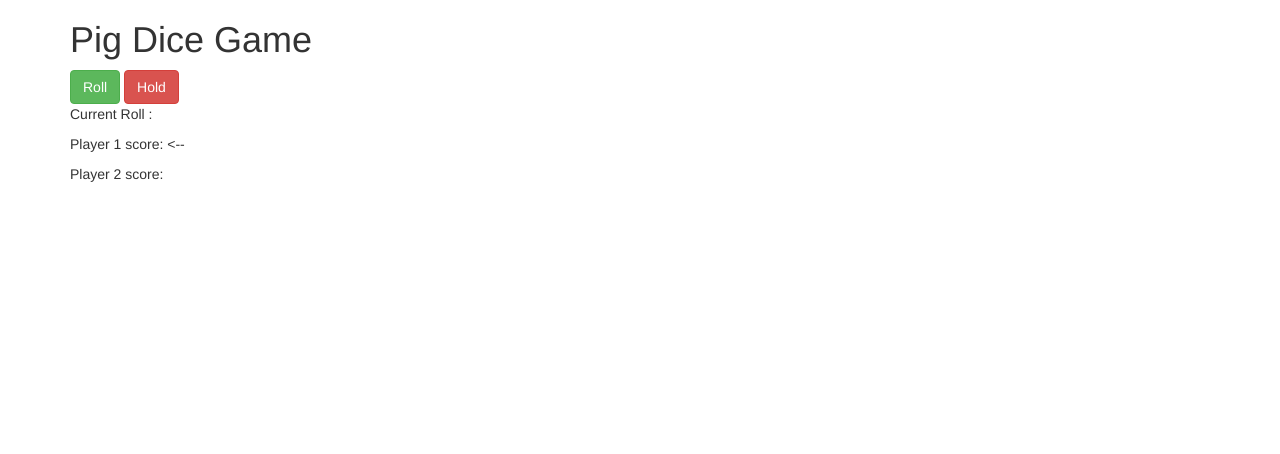
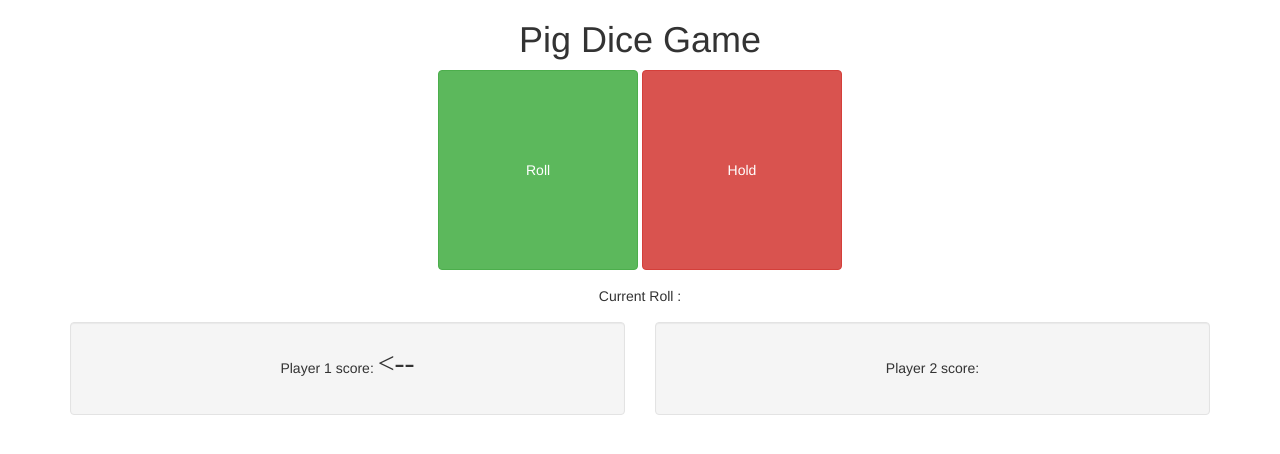
Before and after one commit to Zebrozkii/Pig-dice, a plain HTML site: page index.html in a window 1280 px wide. Drawn offline with Linux system fonts and the light colour scheme.

Commit message:
final stylings

```diff
--- a/css/styles.css
+++ b/css/styles.css
@@ -8,3 +8,14 @@ h2{
 #reset{
   display: none;
 }
+span{
+  font-size: 30px;
+  font-family: bold;
+}
+body{
+  text-align: center;
+}
+button{
+  width: 200px;
+  height: 200px;
+}
--- a/index.html
+++ b/index.html
@@ -15,9 +15,20 @@
       <button class = "btn btn-danger" id= "hold">Hold</button>
       <button class = "btn btn-warning" id = "reset">Reset</button>
 
+
       <p>Current Roll : <span id = "currentRoll"></span></p>
-      <p>Player 1 score: <span id = "playerOneScore"></span><span id ="arrow1">   <--</span></p>
-      <p>Player 2 score: <span id = "playerTwoScore"></span><span id ="arrow2">   <--</span></p>
+      <div class = "row">
+        <div class = "col-md-6">
+          <div class = "well">
+            <p>Player 1 score: <span id = "playerOneScore"></span><span id ="arrow1">   <--</span></p>
+          </div>
+        </div>
+        <div class = "col-md-6">
+          <div class = "well">
+            <p>Player 2 score: <span id = "playerTwoScore"></span><span id ="arrow2">   <--</span></p>
+          </div>
+        </div>
+      </div>
       <h2 id = "playerOneCongrats"> Congratulations, Player One wins!</p>
       <h2 id = "playerTwoCongrats"> Congratulations, Player Two wins!</p>
     </div>
--- a/js/scripts.js
+++ b/js/scripts.js
@@ -56,6 +56,7 @@ Player.prototype.roll = function(){
 else{
   this.currentRoll = [];
   playerList.changePlayer();
+  alert("You rolled a 1, your turn is over!")
 };
 };
 
```
